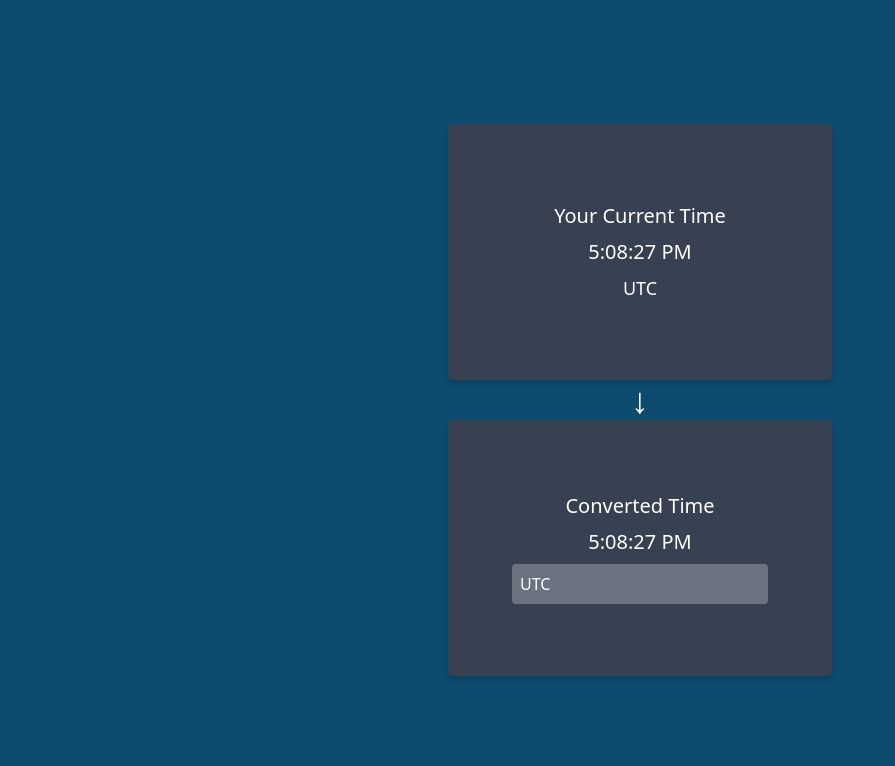
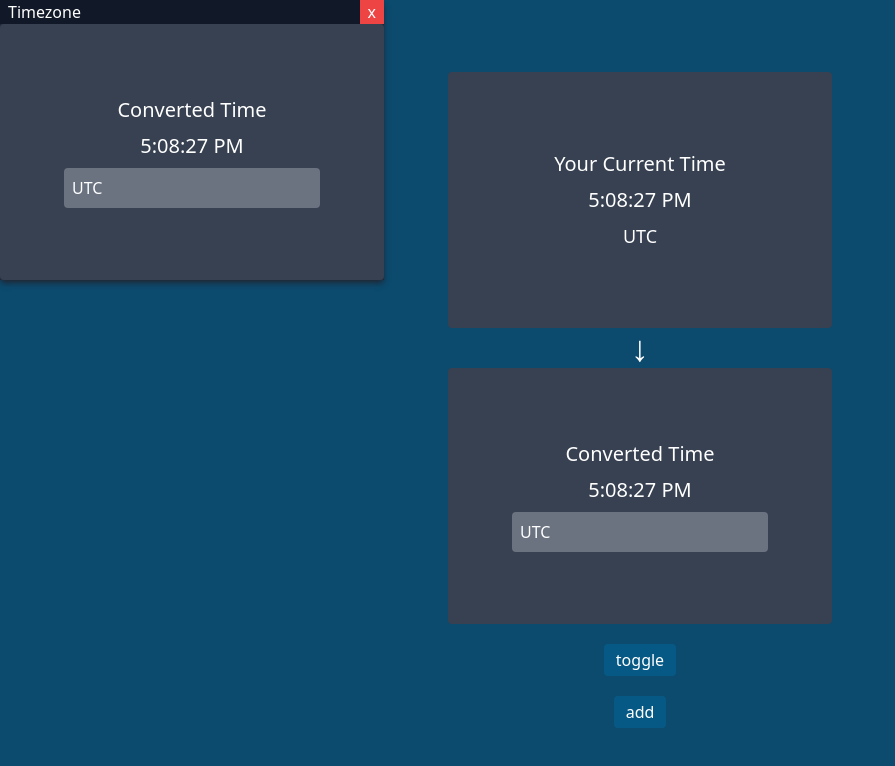
Before and after one commit to naborisk/timezone-converter, a Svelte app: page / in a window 1280 px wide. Shown: the top 766 px of the page, without its empty margins (0-895 px from the left). Built offline with nearby package versions, Linux system fonts and the light colour scheme.

Commit message:
WIP window system

```diff
--- a/src/App.svelte
+++ b/src/App.svelte
@@ -1,13 +1,28 @@
 <script lang="ts">
   import TimeZone from './lib/TimeZone.svelte'
+  import Window from './lib/Window.svelte'
+
+  let showDraggable = false
 
   let currentTime = new Date()
   let timeZones = ['loading...']
 
+  interface Window {
+    title: string
+    x: number
+    y: number
+  }
+
+  let windowList: Window[] = [
+    {
+      title: 'Timezone',
+      x: 0,
+      y: 0
+    }
+  ]
+
   ;(async () => {
-    timeZones = await fetch('timezones.json').then(res =>
-      res.json()
-    )
+    timeZones = await fetch('timezones.json').then(res => res.json())
   })()
 
   setInterval(() => {
@@ -31,4 +46,50 @@
     title="Converted Time"
     editable={true}
   />
+
+  <button
+    class="mt-5 bg-sky-800 px-3 py-1 rounded"
+    on:click={() => (showDraggable = !showDraggable)}>toggle</button
+  >
+
+  <button
+    class="mt-5 bg-sky-800 px-3 py-1 rounded"
+    on:click={() => {
+      windowList = [
+        ...windowList,
+        {
+          title: 'Timezone',
+          x: windowList.at(-1).x + 20,
+          y: windowList.at(-1).y + 20
+        }
+      ]
+    }}>add</button>
+
+  {#each windowList as window}
+    <Window
+      close={() => (windowList = windowList.filter(item => item !== window))}
+      title={window.title}
+    >
+      <TimeZone
+        dropdownData={timeZones}
+        {currentTime}
+        title="Converted Time"
+        editable={true}
+      />
+    </Window>
+  {/each}
+
+  {#if showDraggable}
+    <Window
+      close={() => (showDraggable = false)}
+      title="Timezone"
+    >
+      <TimeZone
+        dropdownData={timeZones}
+        {currentTime}
+        title="Converted Time"
+        editable={true}
+      />
+    </Window>
+  {/if}
 </main>
--- a/src/lib/TimeZone.svelte
+++ b/src/lib/TimeZone.svelte
@@ -43,7 +43,7 @@
 </script>
 
 <div
-  class="w-96 h-64 flex flex-col rounded justify-center items-center bg-gray-700 shadow-md gap-2"
+  class="w-96 h-64 flex flex-col rounded justify-center items-center bg-gray-700 gap-2"
 >
   <div class="text-xl">
     {title}
--- /dev/null
+++ b/src/lib/Window.svelte
@@ -0,0 +1,60 @@
+<script lang="ts">
+  import { cubicOut } from 'svelte/easing'
+  import { tweened } from 'svelte/motion'
+  import { fly, scale } from 'svelte/transition'
+
+  export let close: () => void
+  export let title: string = 'Untitled Window'
+  export let x: number = 0
+  export let y: number = 0
+
+  let moving = false
+
+  let l = x
+  let t = y
+
+  let left = tweened(l, {
+    duration: 200,
+    easing: cubicOut
+  })
+
+  let top = tweened(t, {
+    duration: 200,
+    easing: cubicOut
+  })
+
+  $: {
+    $left = l
+    $top = t
+  }
+</script>
+
+<div
+  style={`left: ${$left}px; top: ${$top}px;`}
+  class="flex flex-col absolute shadow-gray-800 shadow-md min-w-[150px] min-h-[200px]"
+  transition:scale={{duration: 300, start: 0.9, easing: cubicOut}}
+>
+  <div
+    role="menuitem"
+    tabindex="0"
+    class="flex pl-2 bg-gray-900 cursor-move select-none"
+    on:mousedown={() => (moving = true)}
+  >
+    {title}
+    <button class="ml-auto bg-red-500 px-2" on:click={close}>x</button>
+  </div>
+  <div class="flex-grow bg-gray-800">
+    <slot></slot>
+
+  </div>
+</div>
+
+<svelte:window
+  on:mouseup={() => (moving = false)}
+  on:mousemove={e => {
+    if (moving) {
+      l += e.movementX
+      t += e.movementY
+    }
+  }}
+/>
```
